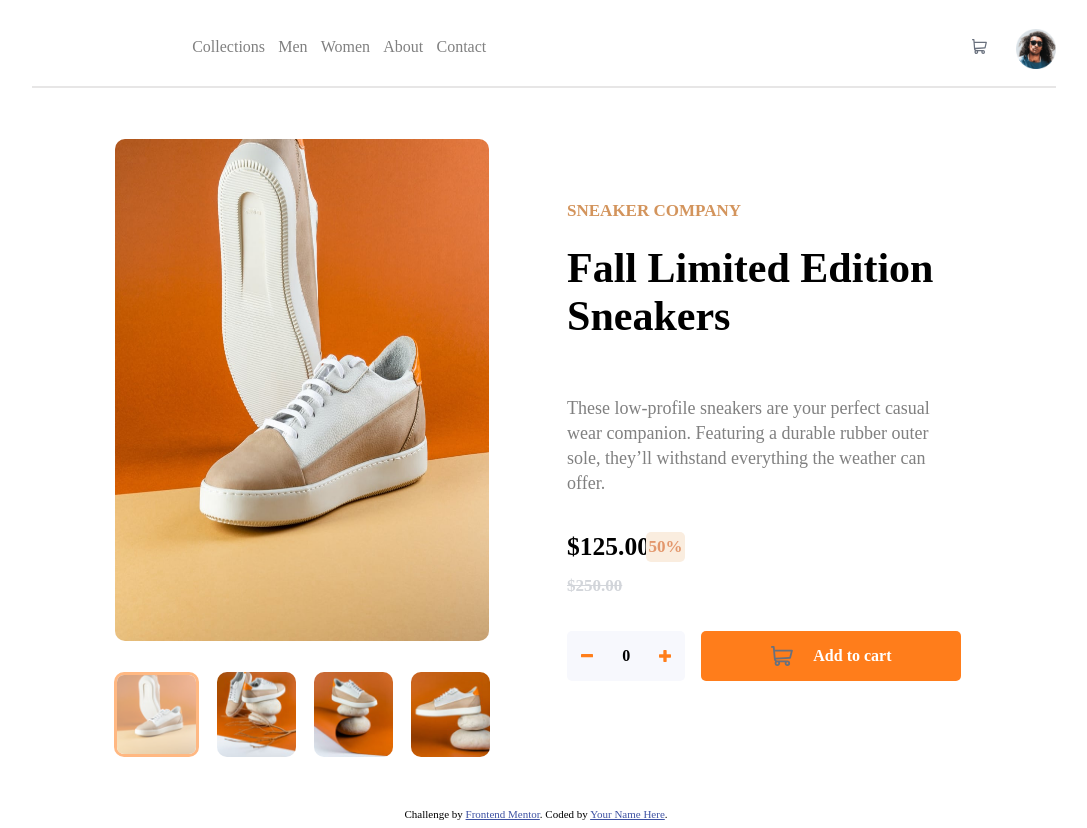
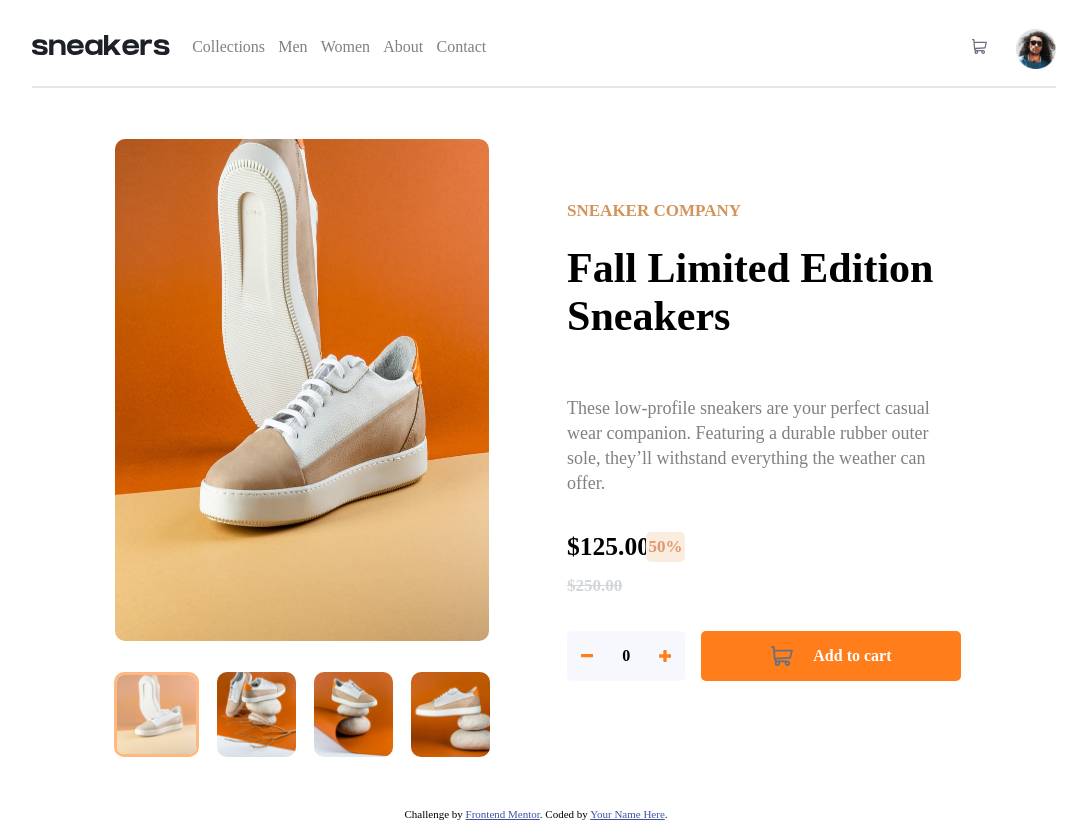
Before and after one commit to EdumanReyes/Grid_Y_Flex_CSS, a plain HTML site: page index.html in a window 1280 px wide. Shown: the whole page, without its empty margins (104-1191 px from the left). Drawn offline with Linux system fonts and the light colour scheme.

Commit message:
Update index.html

```diff
--- a/index.html
+++ b/index.html
@@ -16,7 +16,7 @@
   <div class="container">
     <div class="navbar">
       <div class="logo">
-        <img src="../ecommerce-product-page-main/images/logo.svg" alt="">
+        <img src="images/logo.svg" alt="">
       </div>
       <div class="secciones">
         <a href="">Collections</a>
```
